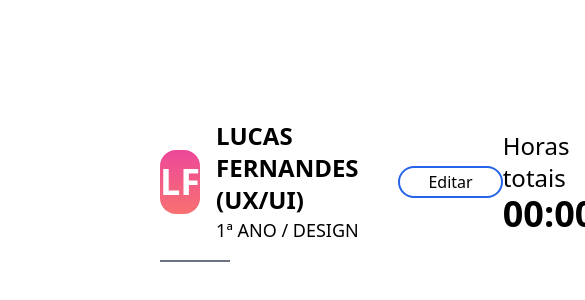
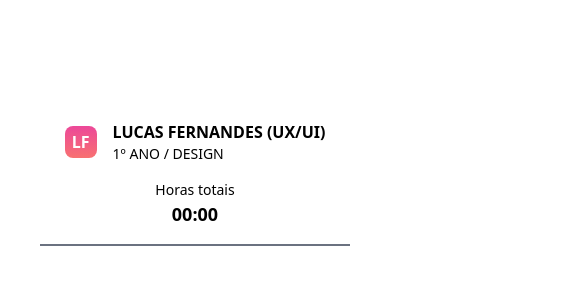
Before and after one commit to Maua-Dev/portal_interno_front, a Next.js app: page / in a window 390 px wide. Shown: the part 56-356 px from the top of the page, 585 px wide, since content can reach past the window. Built offline with nearby package versions, Linux system fonts and the light colour scheme.

Commit message:
added responsiveness in the component

```diff
--- a/src/app/components/NameHeader.tsx
+++ b/src/app/components/NameHeader.tsx
@@ -3,7 +3,7 @@ import { ReactNode } from 'react'
 
 const Container = ({ children }: { children: ReactNode }) => {
   return (
-    <div className="mx-40 mt-40 flex flex-row items-center justify-between border-b-2 border-gray-500 py-4">
+    <div className="mx-10 mt-40 flex flex-col items-center justify-between gap-4 border-b-2 border-gray-500 py-4 sm:flex-row md:mx-40 md:gap-0">
       {children}
     </div>
   )
@@ -19,7 +19,7 @@ const Components = ({ children }: { children: ReactNode }) => {
 
 const ProfileSquare = ({ name }: { name: string }) => {
   return (
-    <div className="flex h-16 w-16 items-center justify-center rounded-2xl bg-gradient-to-t from-red-400 to-pink-500 text-4xl font-bold text-white">
+    <div className="flex h-8 w-8 items-center justify-center rounded-lg bg-gradient-to-t from-red-400 to-pink-500 font-bold text-white md:h-12 md:w-12 md:rounded-2xl md:text-xl xl:h-16 xl:w-16 xl:text-4xl">
       {name}
     </div>
   )
@@ -27,14 +27,14 @@ const ProfileSquare = ({ name }: { name: string }) => {
 
 const EditButton = () => {
   return (
-    <button className="h-8 rounded-full border-2 border-blue-600 px-7">
+    <button className="hidden h-6 rounded-full border-2 border-blue-600 px-4 text-xs lg:block xl:h-8 xl:px-7 xl:text-base">
       Editar
     </button>
   )
 }
 
 const NameComponents = ({ children }: { children: ReactNode }) => {
-  return <div>{children}</div>
+  return <div className="flex flex-col">{children}</div>
 }
 
 export default function NameHeader({
@@ -55,8 +55,8 @@ export default function NameHeader({
           name={name.charAt(0) + name.charAt(name.indexOf(' ') + 1)}
         />
         <NameComponents>
-          <p className="text-2xl font-bold">{`${name.toUpperCase()} (${stack.toUpperCase()})`}</p>
-          <p className="text-lg">{`${year.toUpperCase()} / ${course.toUpperCase()}`}</p>
+          <p className="font-bold md:text-xl xl:text-2xl">{`${name.toUpperCase()} (${stack.toUpperCase()})`}</p>
+          <p className="text-sm md:text-base xl:text-lg">{`${year.toUpperCase()} / ${course.toUpperCase()}`}</p>
         </NameComponents>
         <EditButton />
       </Components>
--- a/src/app/components/little_components/DisplayHours.tsx
+++ b/src/app/components/little_components/DisplayHours.tsx
@@ -2,17 +2,15 @@ import { ReactNode } from 'react'
 
 const Display = ({ children }: { children: ReactNode }) => {
   return (
-    <div className="flex flex-col items-center justify-center gap-0">
-      {children}
-    </div>
+    <div className="flex flex-col items-center justify-center">{children}</div>
   )
 }
 
 export const DisplayHours = ({ hours }: { hours: string }) => {
   return (
     <Display>
-      <p className="text-2xl">Horas totais</p>
-      <span className="text-4xl font-bold">{hours}</span>
+      <p className="text-sm md:text-base xl:text-2xl">Horas totais</p>
+      <span className="text-lg font-bold md:text-2xl xl:text-4xl">{hours}</span>
     </Display>
   )
 }
--- a/src/app/page.tsx
+++ b/src/app/page.tsx
@@ -12,7 +12,7 @@ export default function Home() {
           <NameHeader
             name="Lucas Fernandes"
             course="Design"
-            year="1ª Ano"
+            year="1º Ano"
             stack="UX/UI"
           />
         </div>
```
